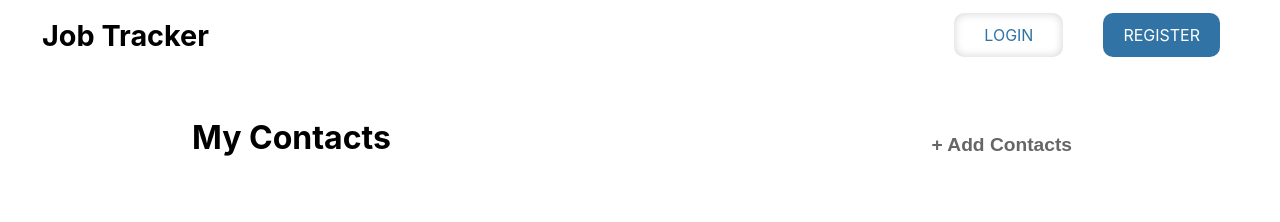
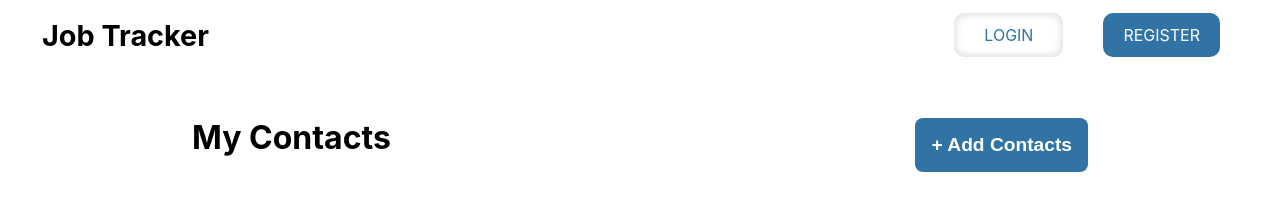
Before and after one commit to yangr2/cs467_job_tracker, a React (Create React App) app in the folder client/: page /contacts in a window 1280 px wide. Shown: the top 222 px of the page. Built offline with nearby package versions, Linux system fonts and the light colour scheme; no server answers.

Commit message:
Update the add contact button in Contacts page to blue background

```diff
--- a/client/src/index.css
+++ b/client/src/index.css
@@ -370,8 +370,8 @@ table {
 }
 
 .add-contact-btn {
-  background-color: white;
-  color:#676565;
+  background-color: #3073A4;
+  color:white;
   font-weight: bold;
   border: none;
   border-radius: 0.5rem;
```
